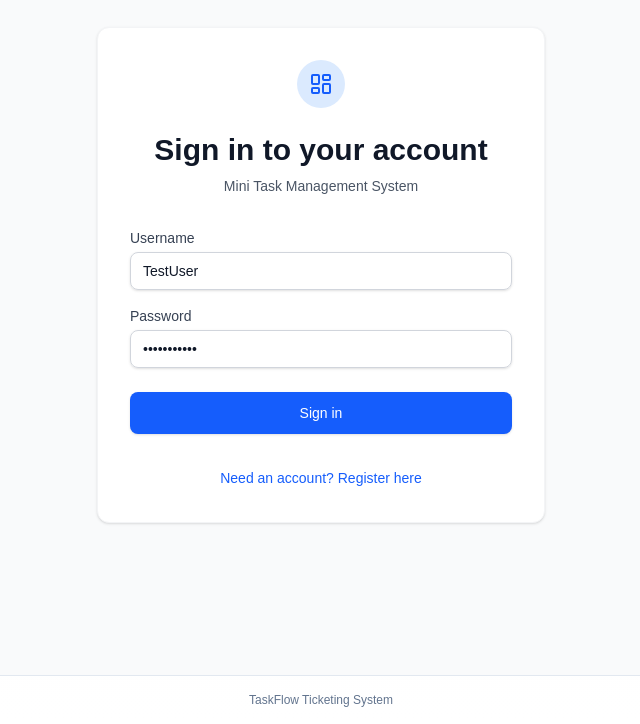
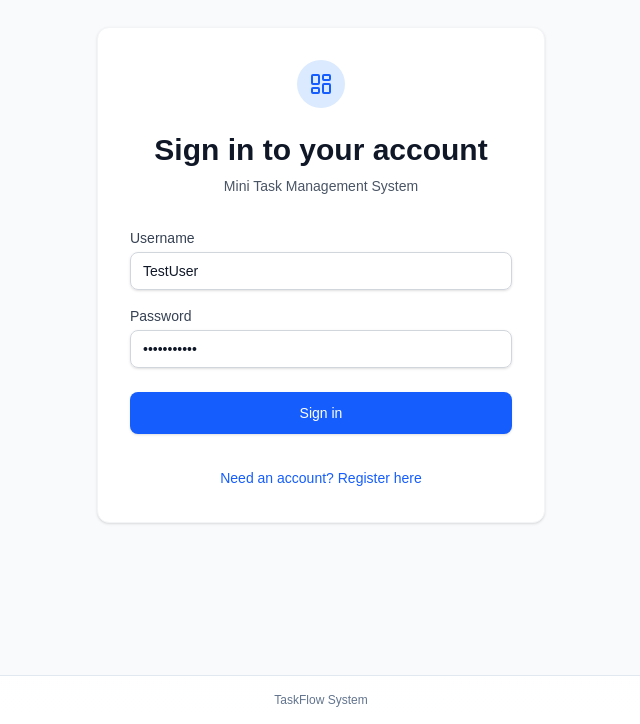
Before and after one commit to Isandith/ticketing-system-frontend_-nextjs, a Next.js app: page /login in a window 1280 px wide. Shown: the part 125-849 px from the top of the page, without its empty margins (319-959 px from the left). Built offline with nearby package versions, Linux system fonts and the light colour scheme; no server answers.

Commit message:
fix: update footer text to reflect correct branding

```diff
--- a/app/layout.tsx
+++ b/app/layout.tsx
@@ -32,7 +32,7 @@ export default function RootLayout({
           <div className="min-h-screen bg-gradient-to-b from-slate-50 to-white">
             {children}
             <footer className="border-t border-slate-200 py-4 text-center text-xs text-slate-500">
-              TaskFlow Ticketing System
+              TaskFlow System
             </footer>
           </div>
         </ReduxProvider>
```
